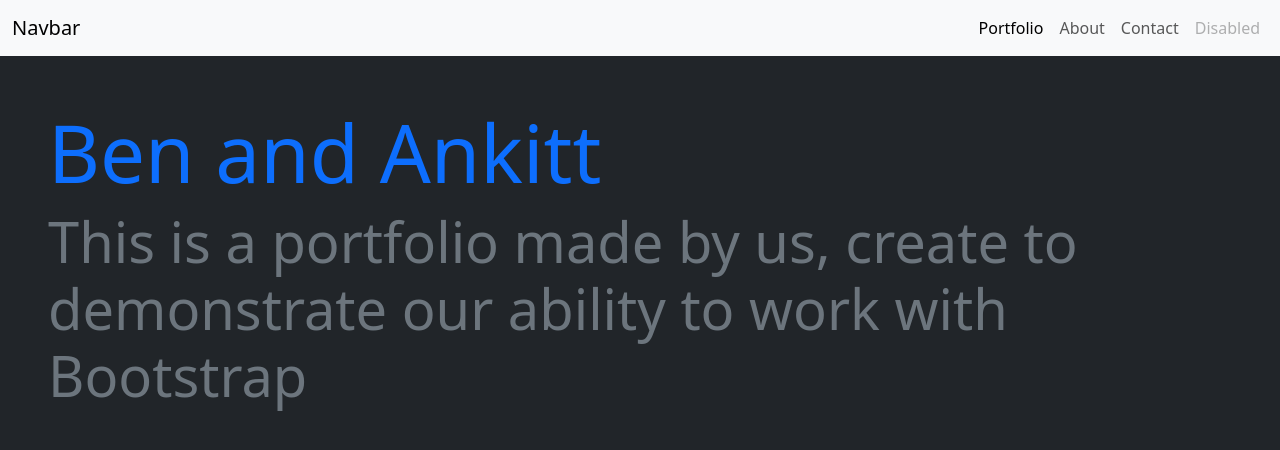
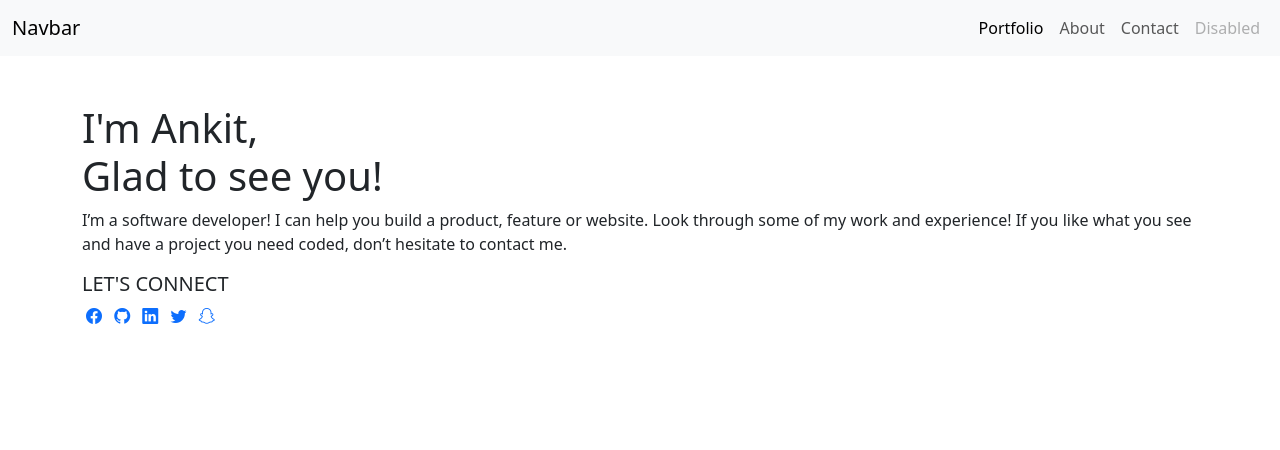
Before and after one commit to ankitt26/portfolio-bootstrap, a plain HTML site: page index.html in a window 1280 px wide. Drawn offline with nearby package versions, Linux system fonts and the light colour scheme.

Commit message:
Update: index.html
Updated the main section of the code

```diff
--- a/index.html
+++ b/index.html
@@ -7,6 +7,7 @@
       <meta name="viewport" content="width=device-width, initial-scale=1.0">
       <title>Our Bootstrap portfolio's</title>
       <link rel="stylesheet" href="./css/bootstrap.css">
+      <link rel="stylesheet" href="https://cdn.jsdelivr.net/npm/bootstrap-icons@1.10.4/font/bootstrap-icons.css">
       <script src="/js/bootstrap.js"></script>
 </head>
 
@@ -31,10 +32,20 @@
       </nav>
 
       <main>
-            <section class="bg-dark pt-5 p-5 container-xxl headline" style="height: 95vh;">
-                  <h1 class="display-1 text-primary headline_title">Ben and Ankitt</h1>
-                  <h2 class="display-4 text-secondary headline_description">This is a portfolio made by us,
-                        create to demonstrate our ability to work with Bootstrap</h2>
+            <section id="home">
+                  <div class="container mt-5">
+                        <h1>I'm Ankit,<br>
+                              Glad to see you!</h1>
+                        <p>I’m a software developer! I can help you build a product, feature or website. Look through some of
+                              my work and experience! If you like what you see and have a project you need coded, don’t
+                              hesitate to contact me.</p>
+                        <h5>LET'S CONNECT</h5>
+                        <a href="#" class="bi bi-facebook p-1"></a>
+                        <a href="#" class="bi bi-github p-1"></a>
+                        <a href="#" class="bi bi-linkedin p-1"></a>
+                        <a href="#" class="bi bi-twitter p-1"></a>
+                        <a href="#" class="bi bi-snapchat p-1"></a>
+                  </div>
             </section>
       </main>
 </body>
```
